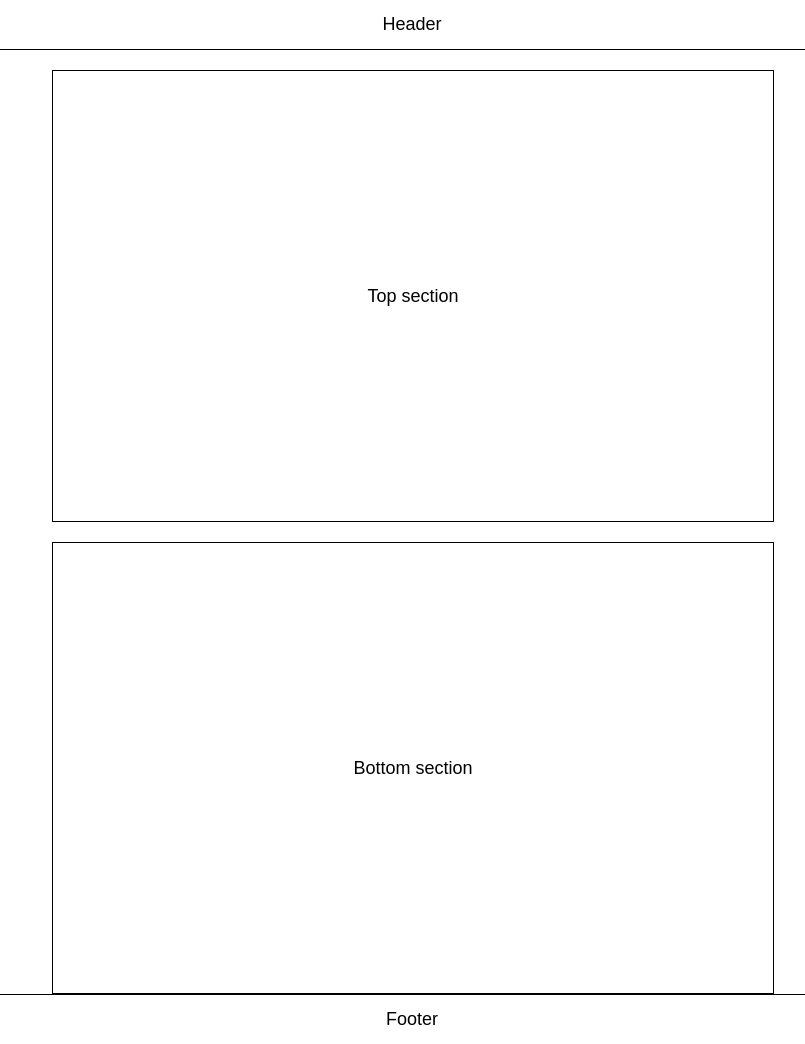
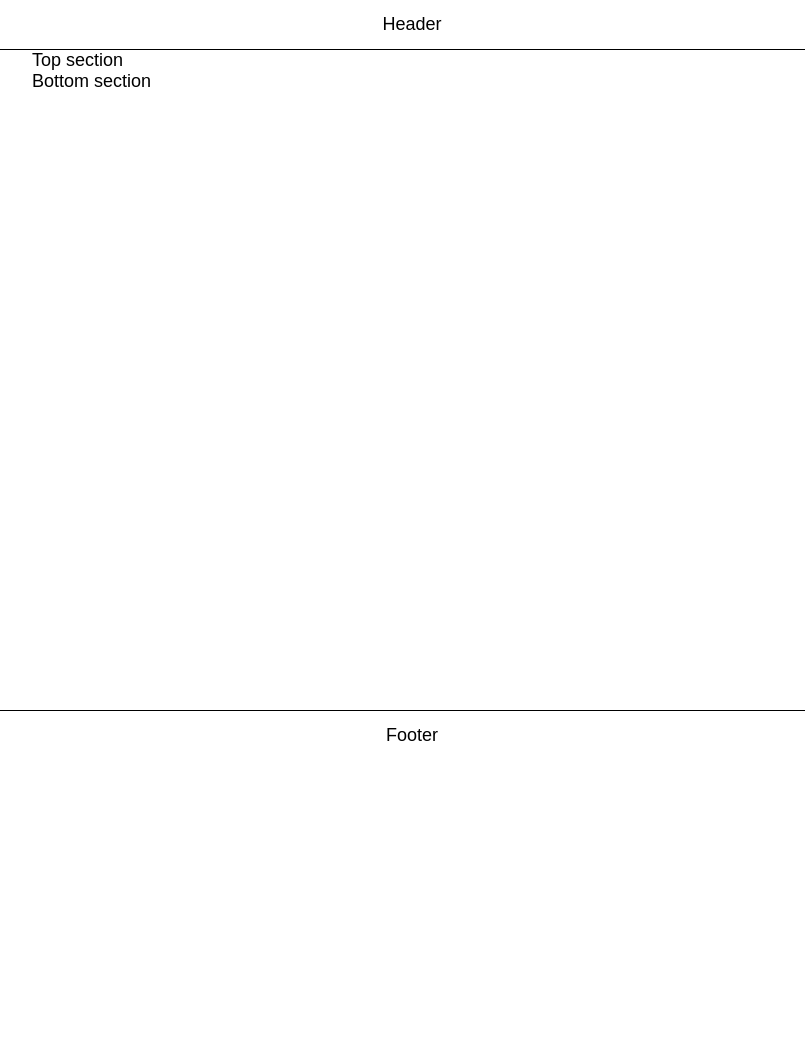
Before and after one commit to ooloo-io/github-flow-clickers99, a website: page src/index.html in a window 1280 px wide. Shown: the whole page, without its empty margins (228-1033 px from the left). After the commit the page ends 800 px from the top, so only its background shows below. Drawn offline with nearby package versions, Linux system fonts and the light colour scheme.

```diff
--- a/src/styles.css
+++ b/src/styles.css
@@ -2,7 +2,6 @@
   font-family: Arial, Helvetica, sans-serif;
   font-size: 18px;
 }
-
 
 .header {
   height: 49px;
@@ -11,7 +10,6 @@
   align-items: center;
   border-bottom: 1px solid black;
 }
-
 
 .footer {
   height: 49px;
@@ -22,31 +20,8 @@
 }
 
 .content {
-  min-height: calc(100vh - 100px);
-  width: 720px;
-  max-width: 100%;
-  margin: auto;
-
-}
-.section {
-  height: 450px;
-  width: 100%;
-  margin-top: 20px;
-  display: flex;
-  justify-content: center;
-  align-items: center;
-  border: 1px solid black;
-  width: 720px;
+  min-height: calc(100vh - 140px);
+  width: 760px;
   max-width: 100%;
   margin: auto;
 }
-
-.section {
-  height: 450px;
-  width: 100%;
-  margin-top: 20px;
-  display: flex;
-  justify-content: center;
-  align-items: center;
-  border: 1px solid black;
-}
```
